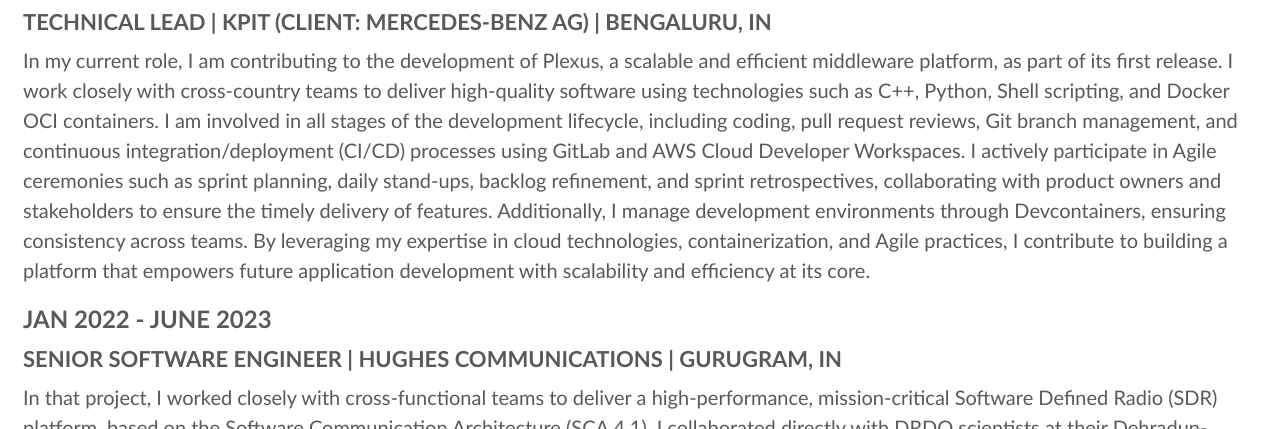
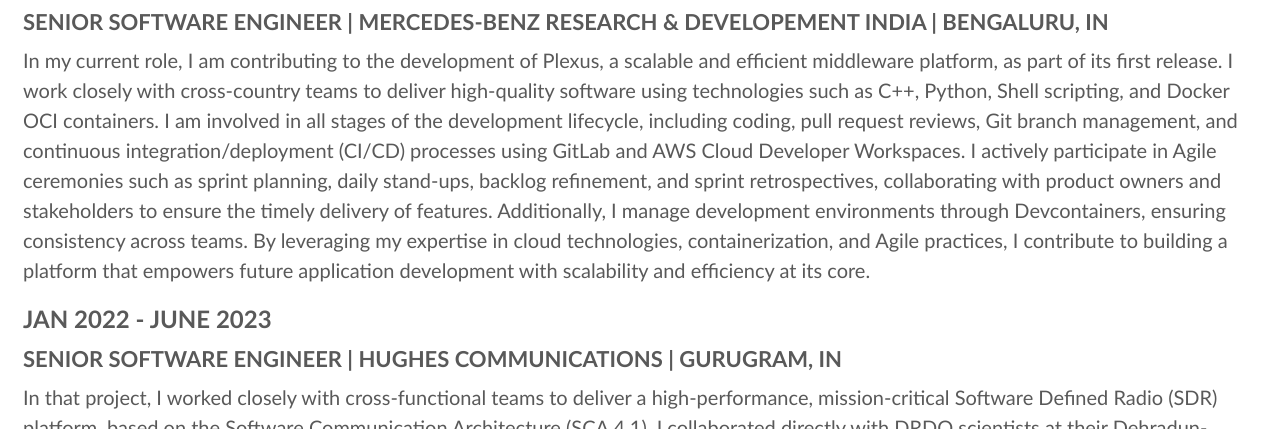
Before and after one commit to rbitnode/rbitnode.github.io, a plain HTML site: page resume.html in a window 1280 px wide. Shown: the part 671-1100 px from the top of the page. Drawn offline with Linux system fonts and the light colour scheme.

Commit message:
Update resume.html

```diff
--- a/resume.html
+++ b/resume.html
@@ -34,7 +34,7 @@
 
         <h2>June 2023 - PRESENT</h2>
 
-        <h3>Technical Lead | KPIT (Client: Mercedes-Benz AG) | Bengaluru, IN</h3>
+        <h3>Senior Software Engineer | Mercedes-Benz Research & Developement India | Bengaluru, IN</h3>
 
         <p class=MsoNormal>In my current role, I am contributing to the development of Plexus, a scalable and efficient
             middleware platform, as part of its first release. I work closely with cross-country teams to deliver
```
